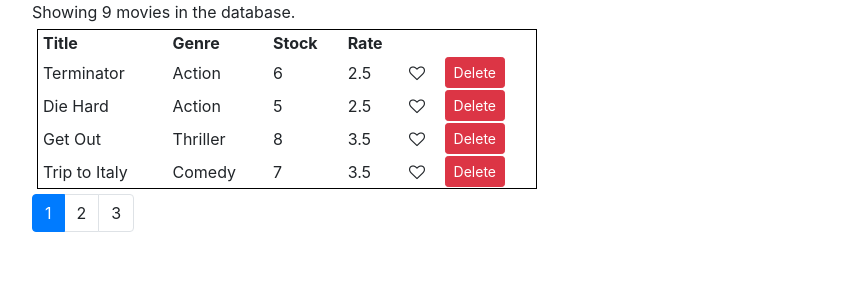
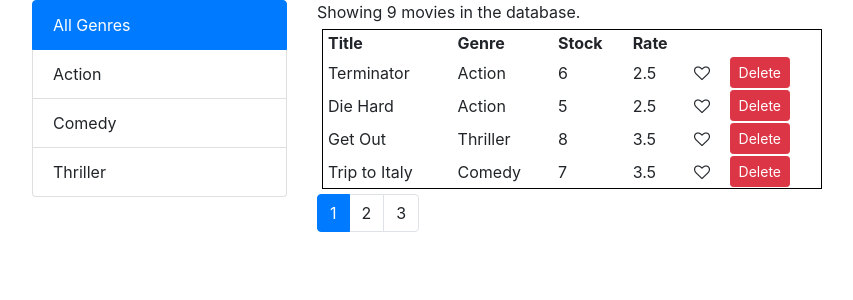
Before and after one commit to Sheyin/vidly, a React (Create React App) app: page / in a window 1280 px wide. Shown: the top 300 px of the page, without its empty margins (53-906 px from the left). Built offline with nearby package versions, Linux system fonts and the light colour scheme.

Commit message:
Implemented a list group component and sorting based on genre.

```diff
--- a/package.json
+++ b/package.json
@@ -6,6 +6,7 @@
     "bootstrap": "^4.1.1",
     "font-awesome": "^4.7.0",
     "lodash": "^4.17.10",
+    "prop-types": "^15.6.2",
     "react": "^16.12.0",
     "react-dom": "^16.12.0",
     "react-scripts": "3.2.0"
--- /dev/null
+++ b/src/components/listGroup.jsx
@@ -0,0 +1,37 @@
+import React from "react";
+import PropTypes from "prop-types";
+
+const ListGroup = props => {
+  const { listItems, activeItem, onListSelection } = props;
+  const listRows = item => {
+    let classNames = "list-group-item";
+    if (item === activeItem) {
+      classNames = "list-group-item active";
+    } else {
+      classNames = "list-group-item";
+    }
+    return (
+      <li
+        onClick={() => onListSelection(item)}
+        className={classNames}
+        key={item}
+      >
+        {item}
+      </li>
+    );
+  };
+
+  return (
+    <ul className="list-group" style={{ cursor: "pointer" }}>
+      {listItems.map(listRows)}
+    </ul>
+  );
+};
+
+ListGroup.propTypes = {
+  listItems: PropTypes.array.isRequired,
+  activeItem: PropTypes.string,
+  onListSelection: PropTypes.func.isRequired
+};
+
+export default ListGroup;
--- a/src/components/movieTable.jsx
+++ b/src/components/movieTable.jsx
@@ -1,15 +1,17 @@
 import React, { Component } from "react";
 import { getMovies } from "../services/fakeMovieService";
+import { getGenres } from "../services/fakeGenreService";
 import FavoriteItem from "./favoriteItem";
 import Pagination from "../common/pagination";
 import { paginate } from "../utils/paginate";
+import ListGroup from "./listGroup";
 
 class MovieTable extends Component {
   state = {
     movies: getMovies(),
-    movieCount: getMovies().length,
     pageSize: 4,
-    currentPage: 1
+    currentPage: 1,
+    activeGenre: "All Genres"
   };
 
   constructor() {
@@ -21,41 +23,75 @@ class MovieTable extends Component {
       return movie;
     });
     this.state.movies = newMovies;
-    this.state.movieCount = newMovies.length;
   }
 
   deleteButton = movie => {
     let newMovies = this.state.movies.filter(x => x._id !== movie._id);
-    this.setState({ movies: newMovies, movieCount: this.state.movieCount - 1 });
+    this.setState({ movies: newMovies });
   };
 
   resetMovies = () => {
-    this.setState({ movies: getMovies(), movieCount: getMovies().length });
+    this.setState({ movies: getMovies() });
   };
 
   handlePageChange = page => {
     this.setState({ currentPage: page });
   };
 
+  handleGenreSelection = genre => {
+    this.setState({ activeGenre: genre });
+    // filter displayed list accordingly
+    if (genre === "All Genres") {
+      this.setState({ movies: getMovies(), currentPage: 1 });
+    } else {
+      this.setState({
+        movies: getMovies().filter(movie => movie.genre.name === genre),
+        currentPage: 1
+      });
+    }
+  };
+
+  getGenreNames() {
+    let genres = ["All Genres"];
+    getGenres().map(genre => {
+      genres.push(genre.name);
+    });
+    return genres;
+  }
+
   render() {
     const { pageSize, currentPage, movies: allMovies } = this.state;
     const movies = paginate(allMovies, currentPage, pageSize);
+    const genres = this.getGenreNames();
+    //const genres = ["Romance", "Horror", "Anime"];
+    //console.log(genres);
+    //console.log(this.state.activeGenre);
+
     return (
-      <div>
+      <div className="row">
+        <div className="col-3">
+          <ListGroup
+            listItems={genres}
+            activeItem={this.state.activeGenre}
+            onListSelection={this.handleGenreSelection}
+          />
+        </div>
+        <div className="col">
           <span>{this.movieCountSummary()}</span>
           {this.movieTable(movies)}
           <Pagination
-          itemCount={this.state.movieCount}
+            itemCount={this.state.movies.length}
             pageSize={pageSize}
             currentPage={currentPage}
             onPageChange={this.handlePageChange}
           />
         </div>
+      </div>
     );
   }
 
   movieCountSummary() {
-    if (this.state.movieCount === 0) {
+    if (this.state.movies.length === 0) {
       return (
         <div>
           There are no movies in the database.{" "}
@@ -68,12 +104,12 @@ class MovieTable extends Component {
         </div>
       );
     } else {
-      return `Showing ${this.state.movieCount} movies in the database.`;
+      return `Showing ${this.state.movies.length} movies in the database.`;
     }
   }
 
   movieTable(movies) {
-    if (this.state.movieCount === 0) {
+    if (this.state.movies.length === 0) {
       return;
     } else {
       return (
```
Also changed, not shown: src/common/pagination.jsx (+10 -0 lines), 1 other file (tests, documents, lock files or other folders). Lines whose indentation alone changed are shown as unchanged.
